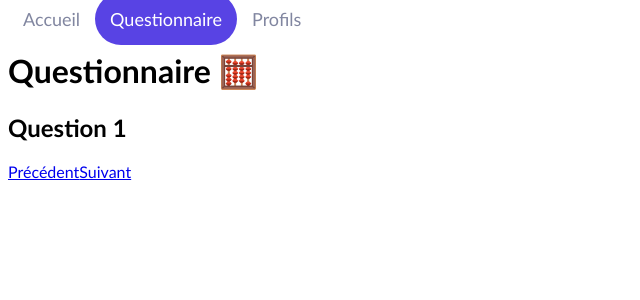
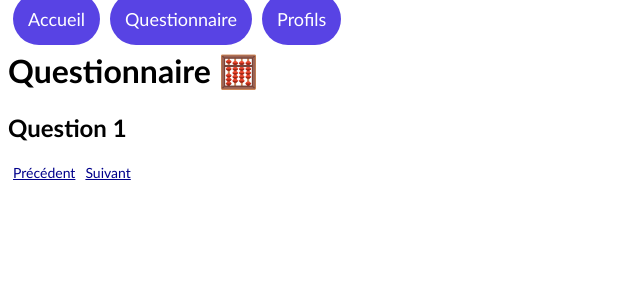
Before and after one commit to sbrcode/freedev-agency-front, a React (Create React App) app: page /survey/1 in a window 1280 px wide. Shown: the top 300 px of the page, without its empty margins (0-640 px from the left). Built offline with nearby package versions, Linux system fonts and the light colour scheme.

Commit message:
add-color

```diff
--- a/src/components/Header/index.jsx
+++ b/src/components/Header/index.jsx
@@ -4,21 +4,26 @@ import colors from '../../utils/style/colors'
 
 const StyledLink = styled(Link)`
   padding: 15px;
-  color: #8186a0;
+  margin: 5px;
+  color: ${colors.secondary};
   text-decoration: none;
   font-size: 18px;
-  ${(props) => props.$isFullLink && `color: white; border-radius: 30px; background-color: ${colors.primary}`}
+  ${(props) => props.$isFullLink && `color: white; border-radius: 30px; background-color: ${colors.primary};`}
 `
 
 const Header = () => {
   return (
     <nav>
       <div className="navBar">
-        <StyledLink to="/">Accueil</StyledLink>
+        <StyledLink to="/" $isFullLink>
+          Accueil
+        </StyledLink>
         <StyledLink to="survey/1" $isFullLink>
           Questionnaire
         </StyledLink>
-        <StyledLink to="freelances">Profils</StyledLink>
+        <StyledLink to="freelances" $isFullLink>
+          Profils
+        </StyledLink>
       </div>
     </nav>
   )
--- a/src/pages/Survey/index.jsx
+++ b/src/pages/Survey/index.jsx
@@ -1,5 +1,13 @@
 import { useParams } from 'react-router-dom'
 import { Link } from 'react-router-dom'
+import styled from 'styled-components'
+import colors from '../../utils/style/colors'
+
+const StyledLink = styled(Link)`
+  padding: 5px;
+  color: ${colors.blue};
+  font-size: 14px;
+`
 
 const Survey = () => {
   const params = useParams()
@@ -9,8 +17,12 @@ const Survey = () => {
     <div>
       <h1>Questionnaire 🧮</h1>
       {params.questionId && params.questionId < 11 && <h2>Question {params.questionId}</h2>}
-      <Link to={section > 1 && `/survey/${section - 1}`}>Précédent</Link>
-      {section === 10 ? <Link to={'/results'}>Résultats</Link> : <Link to={`/survey/${section + 1}`}>Suivant</Link>}
+      <StyledLink to={section > 1 && `/survey/${section - 1}`}>Précédent</StyledLink>
+      {section === 10 ? (
+        <StyledLink to={'/results'}>Résultats</StyledLink>
+      ) : (
+        <StyledLink to={`/survey/${section + 1}`}>Suivant</StyledLink>
+      )}
     </div>
   )
 }
--- a/src/utils/style/colors.js
+++ b/src/utils/style/colors.js
@@ -1,6 +1,7 @@
 const colors = {
   primary: '#5843E4',
   secondary: '#8186A0',
+  blue: 'darkblue',
   backgroundLight: '#F9F9FC',
 }
 
```
